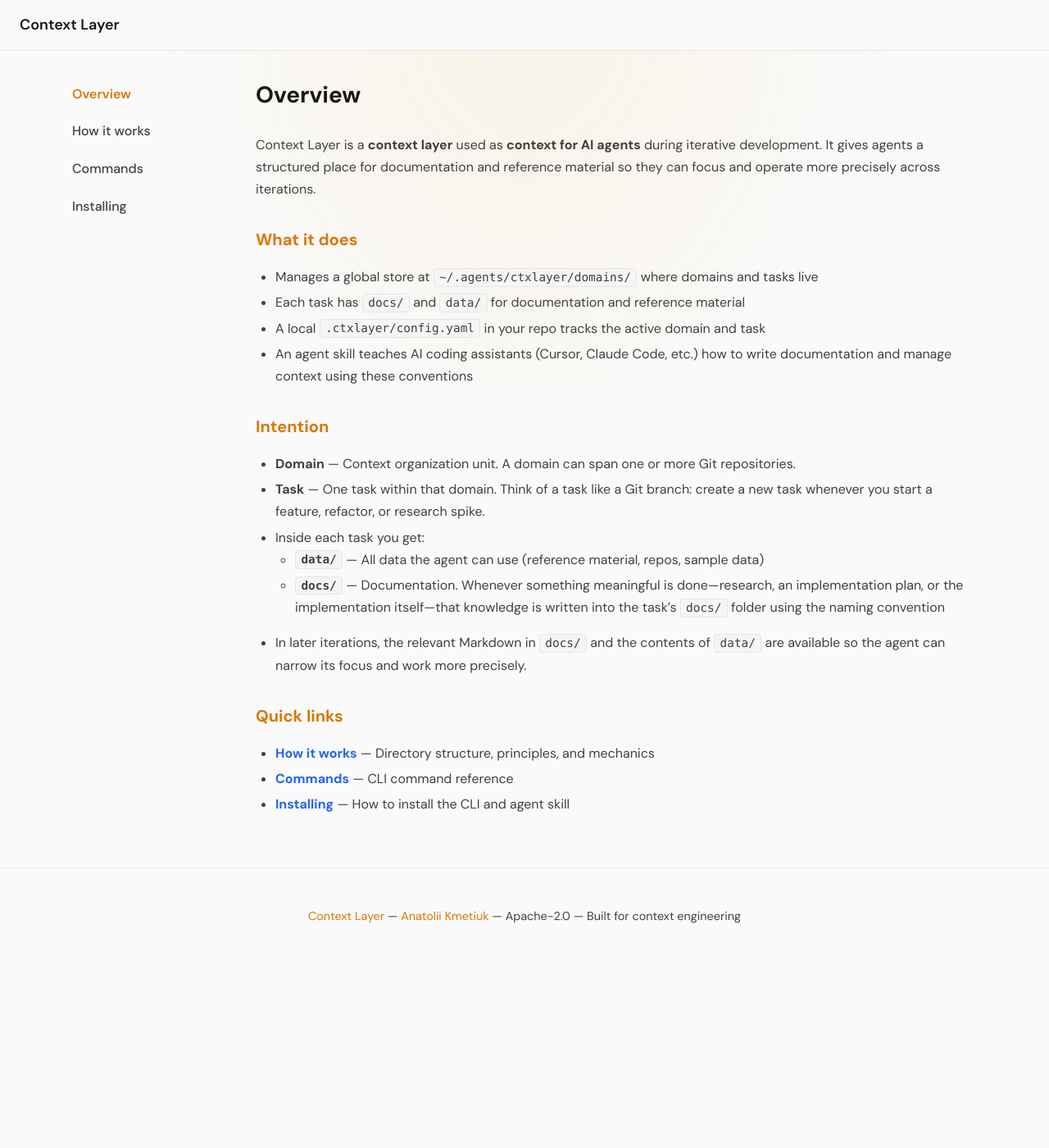
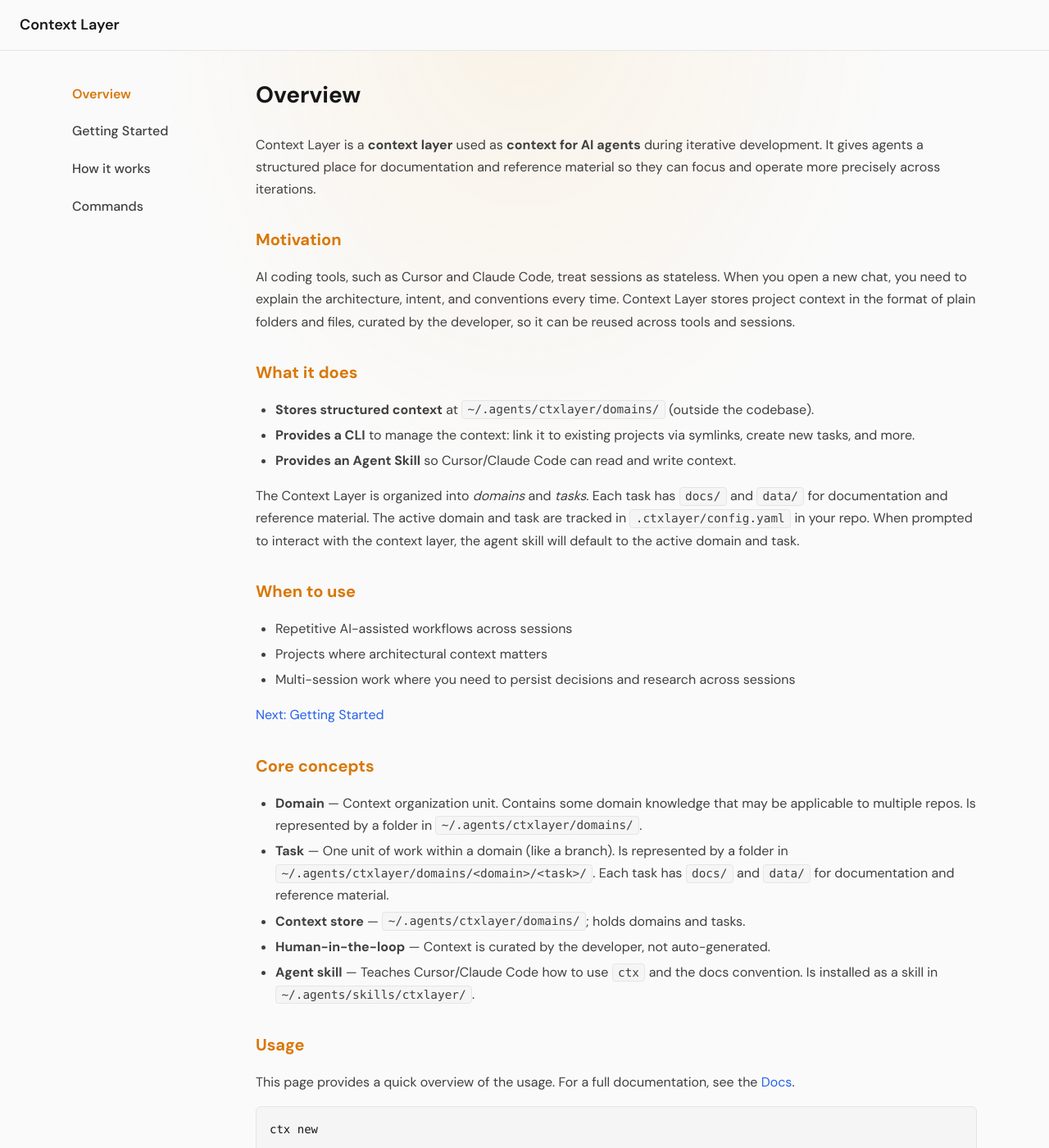
Before and after one commit to anatoliykmetyuk/ctxlayer, a Jekyll site: the page built from website/docs/index.md, in a window 1280 px wide and 1400 px high. Shown: the whole window at 82% size. Built offline with Jekyll 4.4.1, drawn with Linux system fonts in a browser that asks for light colours; some of the changed text lies outside the part shown.

Commit message:
Moved description from README to docs, WIP refactoring docs

````diff
--- a/website/_data/docs_nav.yml
+++ b/website/_data/docs_nav.yml
@@ -1,8 +1,8 @@
 - title: Overview
   url: /docs/
+- title: Getting Started
+  url: /docs/getting-started.html
 - title: How it works
   url: /docs/how-it-works.html
 - title: Commands
   url: /docs/commands.html
-- title: Installing
-  url: /docs/installing.html
--- a/website/_layouts/docs.html
+++ b/website/_layouts/docs.html
@@ -39,6 +39,7 @@
 
     <main id="main" class="docs-main">
       <article class="docs-content">
+        <h1>{{ page.title }}</h1>
         {{ content }}
       </article>
     </main>
--- a/website/docs/index.md
+++ b/website/docs/index.md
@@ -3,28 +3,103 @@
 title: Overview
 ---
 
-# Overview
+Context Layer is a **context layer** used as **context for AI agents** during iterative development. It gives agents a
+structured place for documentation and reference material so they can focus and operate more precisely across iterations.
 
-Context Layer is a **context layer** used as **context for AI agents** during iterative development. It gives agents a structured place for documentation and reference material so they can focus and operate more precisely across iterations.
+## Motivation
+
+AI coding tools, such as Cursor and Claude Code, treat sessions as stateless. When you open a new chat, you need to explain the architecture, intent, and conventions every time. Context Layer stores project context in the format of plain folders and files, curated by the developer, so it can be reused across tools and sessions.
 
 ## What it does
 
-- Manages a global store at `~/.agents/ctxlayer/domains/` where domains and tasks live
-- Each task has `docs/` and `data/` for documentation and reference material
-- A local `.ctxlayer/config.yaml` in your repo tracks the active domain and task
-- An agent skill teaches AI coding assistants (Cursor, Claude Code, etc.) how to write documentation and manage context using these conventions
+- **Stores structured context** at `~/.agents/ctxlayer/domains/` (outside the codebase).
+- **Provides a CLI** to manage the context: link it to existing projects via symlinks, create new tasks, and more.
+- **Provides an Agent Skill** so Cursor/Claude Code can read and write context.
 
-## Intention
+The Context Layer is organized into _domains_ and _tasks_. Each task has `docs/` and `data/` for documentation and reference material.
+The active domain and task are tracked in `.ctxlayer/config.yaml` in your repo. When prompted to interact with the context layer, the agent skill will default to the active domain and task.
 
-- **Domain** — Context organization unit. A domain can span one or more Git repositories.
-- **Task** — One task within that domain. Think of a task like a Git branch: create a new task whenever you start a feature, refactor, or research spike.
-- Inside each task you get:
-  - **`data/`** — All data the agent can use (reference material, repos, sample data)
-  - **`docs/`** — Documentation. Whenever something meaningful is done—research, an implementation plan, or the implementation itself—that knowledge is written into the task's `docs/` folder using the naming convention
-- In later iterations, the relevant Markdown in `docs/` and the contents of `data/` are available so the agent can narrow its focus and work more precisely.
+## When to use
 
-## Quick links
+- Repetitive AI-assisted workflows across sessions
+- Projects where architectural context matters
+- Multi-session work where you need to persist decisions and research across sessions
 
-- **[How it works](how-it-works.html)** — Directory structure, principles, and mechanics
-- **[Commands](commands.html)** — CLI command reference
-- **[Installing](installing.html)** — How to install the CLI and agent skill
+[Next: Getting Started](getting-started.html)
+
+
+## Core concepts
+
+- **Domain** — Context organization unit. Contains some domain knowledge that may be applicable to multiple repos. Is represented by a folder in `~/.agents/ctxlayer/domains/`.
+- **Task** — One unit of work within a domain (like a branch). Is represented by a folder in `~/.agents/ctxlayer/domains/<domain>/<task>/`. Each task has `docs/` and `data/` for documentation and reference material.
+- **Context store** — `~/.agents/ctxlayer/domains/`; holds domains and tasks.
+- **Human-in-the-loop** — Context is curated by the developer, not auto-generated.
+- **Agent skill** — Teaches Cursor/Claude Code how to use `ctx` and the docs convention. Is installed as a skill in `~/.agents/skills/ctxlayer/`.
+
+## Usage
+
+This page provides a quick overview of the usage. For a full documentation, see the [Docs](https://ctxlayer.dev/docs).
+
+```bash
+ctx new
+```
+
+The above command will prompt you to create a new domain folder and a task folder within it. It will do several things:
+
+- Create the new task folder in the `~/.agents/ctxlayer/domains/<domain>/<task>/` directory.
+- Create the `docs/` and `data/` folders within the task folder.
+- Link the task folder to the current working directory as a symlink under `.ctxlayer/`, so it is accessible to the agent skill.
+- Update `.gitignore` to ignore `.ctxlayer/`.
+- Initialize a separate domain repo under `~/.agents/ctxlayer/domains/<domain>/`, so the domain is version-controlled.
+
+### Reference Material Curation
+
+You can put any reference material needed for the task execution in the `data/` folder. These may be, for example:
+
+- Log files from a failed CI - in case if you want an agent to debug an issue.
+- Examples of well-designed websites - in case if you want an agent to design a new UI.
+- A CSV file - in case you're making a dashboard for a data analysis and need an agent to design the data access layer against a specific example dataset.
+- A Git repository - in case you want an agent to refer to an existing library code or another project. It is recommended to use a `git submodule` when cloning the repository, as every domain is also initialized as a git repository.
+
+The agent may later access the reference material from an agent session using e.g. the following prompt:
+
+> "in the context layer, the reference material folder contains an example dataset. Please read it and ...".
+
+### Documentation Curation
+
+The `docs/` folder is intended to be an ongoing journal of the task execution. It is intended to be written by the agent itself, but the write is not automatic and must be triggered by the developer. It is expected that the developer will review the documentation and work with the agent to get it to a high quality standard.
+
+The documentation is written in Markdown and is numbered for easy sorting, for example:
+
+```bash
+# In the docs/ folder
+01-initial-research.md
+02-feature-implementation.md
+03-architecture-diagram.md
+```
+
+With the installed skill, use the prompt as follows to write documentation:
+
+> "in the context layer, write a document about what you just did. The documentation must include information on X, Y and Z."
+
+You will later be able to access the documentation from an agent session using e.g. the following prompt:
+
+> "in the context layer, the document number 1 specifies initial research findings. Please read it and ...".
+
+### Other Capabilities
+
+Please refer to the [Docs](https://ctxlayer.dev/docs) for the full documentation. The following are some other capabilities that are not covered here:
+
+- Importing (linking) context from other domains.
+- Git operations on the context layer.
+- Deleting domains and tasks.
+- Switching the active domain and task.
+- Importing tasks from other domains.
+
+## Contributing
+
+This project is open for contributions. Suggested areas: CLI improvements, agent skill enhancements, context import/export utilities, documentation conventions. See [DEVELOPMENT.md](DEVELOPMENT.md) for local setup.
+
+## License
+
+Apache-2.0. See [LICENSE](LICENSE) for the full text.
````
Also changed, not shown: website/docs/getting-started.md (added, +16 -0 lines), website/docs/installing.md (deleted, +0 -62 lines), README.md.
